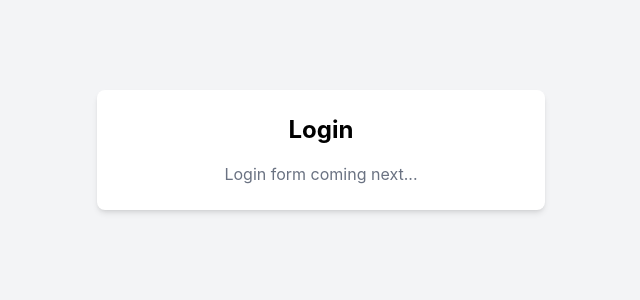
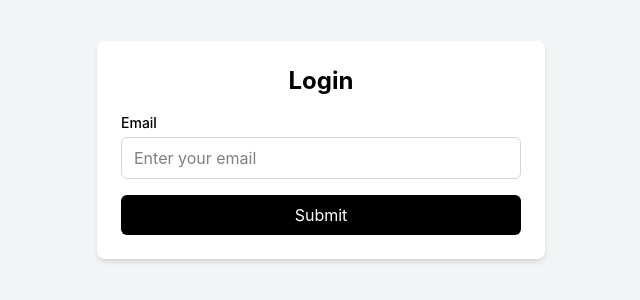
Before and after one commit to rawdaymohamed/ClientFlow, a React (Vite) app in the folder client/: page /login in a window 1280 px wide. Shown: the part 250-550 px from the top of the page, without its empty margins (319-959 px from the left). Built offline with nearby package versions, Linux system fonts and the light colour scheme.

Commit message:
feat: setup login form with react-hook-form email field

```diff
--- a/client/src/pages/Login.jsx
+++ b/client/src/pages/Login.jsx
@@ -1,10 +1,38 @@
+import { useForm } from "react-hook-form";
 const Login = () => {
+  const {
+    register,
+    handleSubmit,
+    formState: { errors },
+  } = useForm();
+
+  const onSubmit = (data) => {
+    console.log(data);
+  };
+
   return (
     <div className="min-h-screen flex items-center justify-center bg-gray-100">
       <div className="bg-white p-6 rounded-lg shadow-md w-full max-w-md">
         <h1 className="text-2xl font-bold mb-4 text-center">Login</h1>
 
-        <p className="text-gray-500 text-center">Login form coming next...</p>
+        <form onSubmit={handleSubmit(onSubmit)} className="space-y-4">
+          <div>
+            <label className="block mb-1 text-sm font-medium">Email</label>
+            <input
+              type="email"
+              placeholder="Enter your email"
+              {...register("email")}
+              className="w-full rounded-md border border-gray-300 px-3 py-2 outline-none focus:ring-2 focus:ring-gray-400"
+            />
+          </div>
+
+          <button
+            type="submit"
+            className="w-full rounded-md bg-black px-4 py-2 text-white"
+          >
+            Submit
+          </button>
+        </form>
       </div>
     </div>
   );
```
